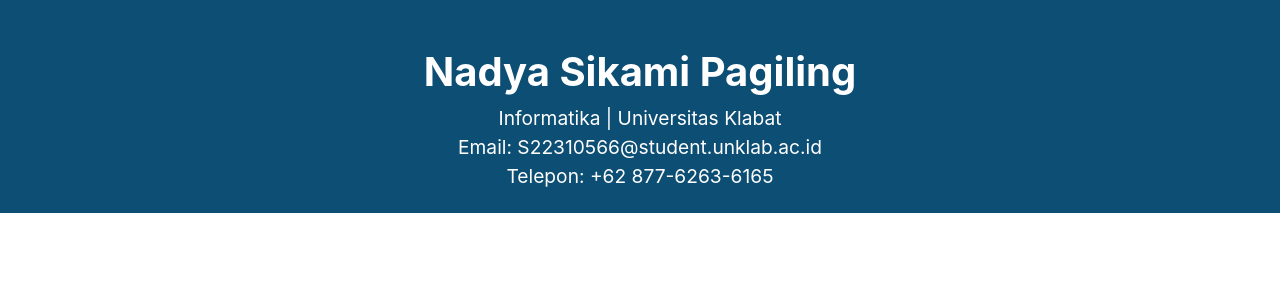
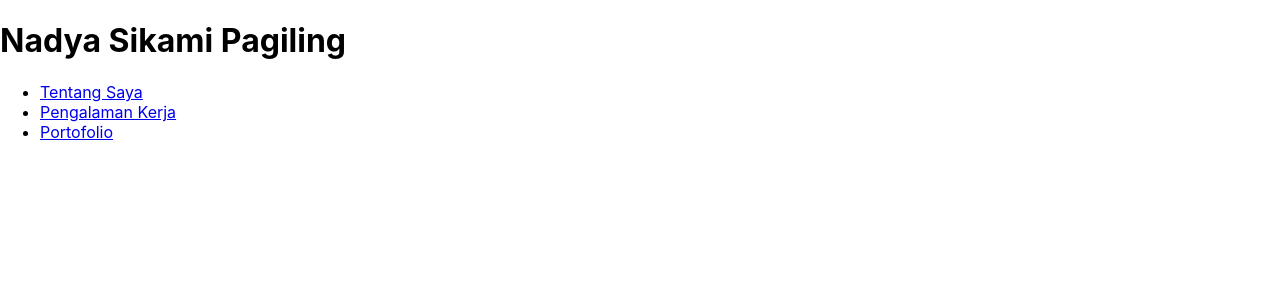
Before and after one commit to Nadyapagiling/Project-portofolio, a React (Create React App) app in the folder project_portfolio/: page / in a window 1280 px wide. Shown: the top 300 px of the page. Built offline with nearby package versions, Linux system fonts and the light colour scheme.

Commit message:
adding header

```diff
--- a/project_portfolio/src/App.css
+++ b/project_portfolio/src/App.css
@@ -2,9 +2,25 @@
   font-family: Arial, sans-serif;
   margin: 0;
   padding: 0;
-  box-sizing: border-box;
 }
 
-.App {
+header {
+  background-color: #4CAF50;
+  color: white;
+  padding: 10px 0;
+  text-align: center;
+}
+
+nav ul {
+  list-style-type: none;
+  padding: 0;
+}
+
+nav ul li {
+  display: inline;
+  margin: 0 15px;
+}
+
+section {
   padding: 20px;
 }
--- a/project_portfolio/src/App.js
+++ b/project_portfolio/src/App.js
@@ -3,7 +3,7 @@
 
 function App() {
   return (
-    <div className="App">
+    <div >
       <Header />
     </div>
   );
--- a/project_portfolio/src/components/Header.css
+++ /dev/null
@@ -1,16 +0,0 @@
-header {
-    background-color: #0d4e74;
-    color: white;
-    text-align: center;
-    padding: 20px
-}
-
-header h1 {
-    font-size: 2.5rem;
-    margin-bottom: 10px;
-}
-
-header p {
-    font-size: 1.2rem;
-    margin: 5px 0;
-}
--- a/project_portfolio/src/components/Header.js
+++ b/project_portfolio/src/components/Header.js
@@ -1,13 +1,16 @@
 import React from 'react';
-import './Header.css';
 
 const Header = () => {
     return (
         <header>
             <h1>Nadya Sikami Pagiling</h1>
-            <p>Informatika | Universitas Klabat</p>
-            <p>Email: S22310566@student.unklab.ac.id</p>
-            <p>Telepon: +62 877-6263-6165</p>
+            <nav>
+                <ul>
+                    <li><a href="#about">Tentang Saya</a></li>
+                    <li><a href="#experience">Pengalaman Kerja</a></li>
+                    <li><a href="#portfolio">Portofolio</a></li>
+                </ul>
+            </nav>
         </header>
     );
 };
```
